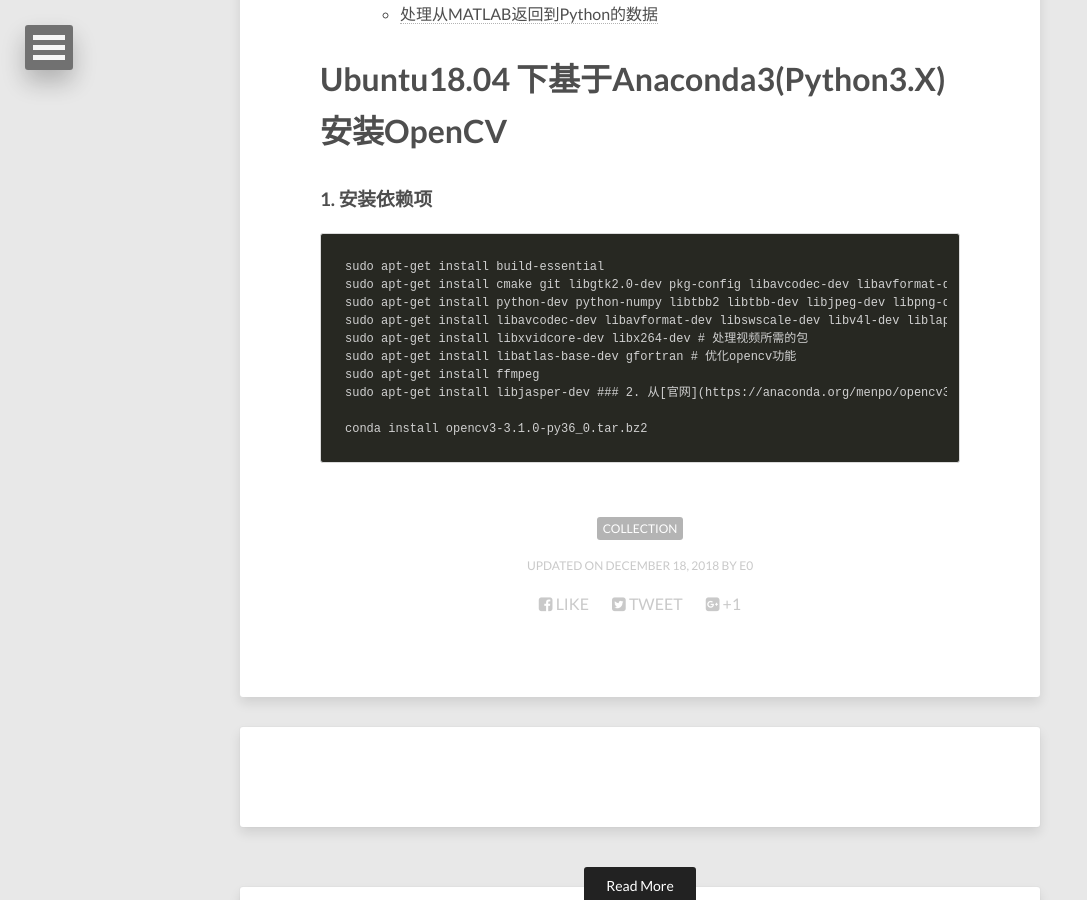
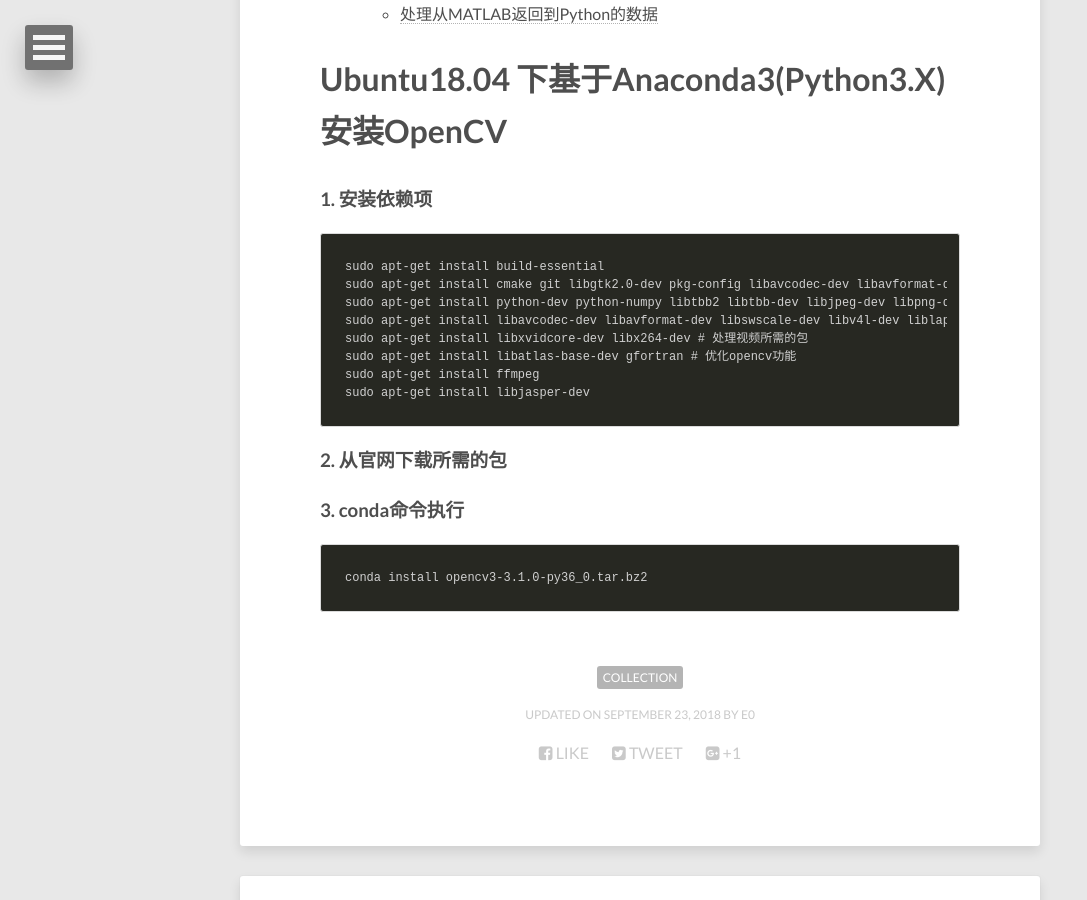
Before and after one commit to E0HYL/BLOG-OF-E0, a Jekyll site: the page built from _posts/2018-10-26-collections.md, in a window 1280 px wide and 900 px high, scrolled down 3535 px. Shown: the whole window, without its empty margins (0-1087 px from the left). Built offline with Jekyll 4.4.1, drawn with Linux system fonts in a browser that asks for light colours; nearby versions of some CDN libraries; emoji names are drawn with the system emoji font; comment, search, counter and statistics services are not loaded.

Commit message:
Update 2018-10-26-collections.md

```diff
--- a/_posts/2018-10-26-collections.md
+++ b/_posts/2018-10-26-collections.md
@@ -2,7 +2,7 @@
 layout: post
 title: A Treasure Chest
 description: "A bin for my various collections."
-modified: 2018-12-18
+modified: 2018-9-23
 tags: [Collection]
 image:
   feature: abstract-2.jpg
@@ -111,7 +111,9 @@
     sudo apt-get install libatlas-base-dev gfortran # 优化opencv功能
     sudo apt-get install ffmpeg
     sudo apt-get install libjasper-dev
+
 ### 2. 从[官网](https://anaconda.org/menpo/opencv3/files)下载所需的包
+
 ### 3. conda命令执行
 
     conda install opencv3-3.1.0-py36_0.tar.bz2
```
